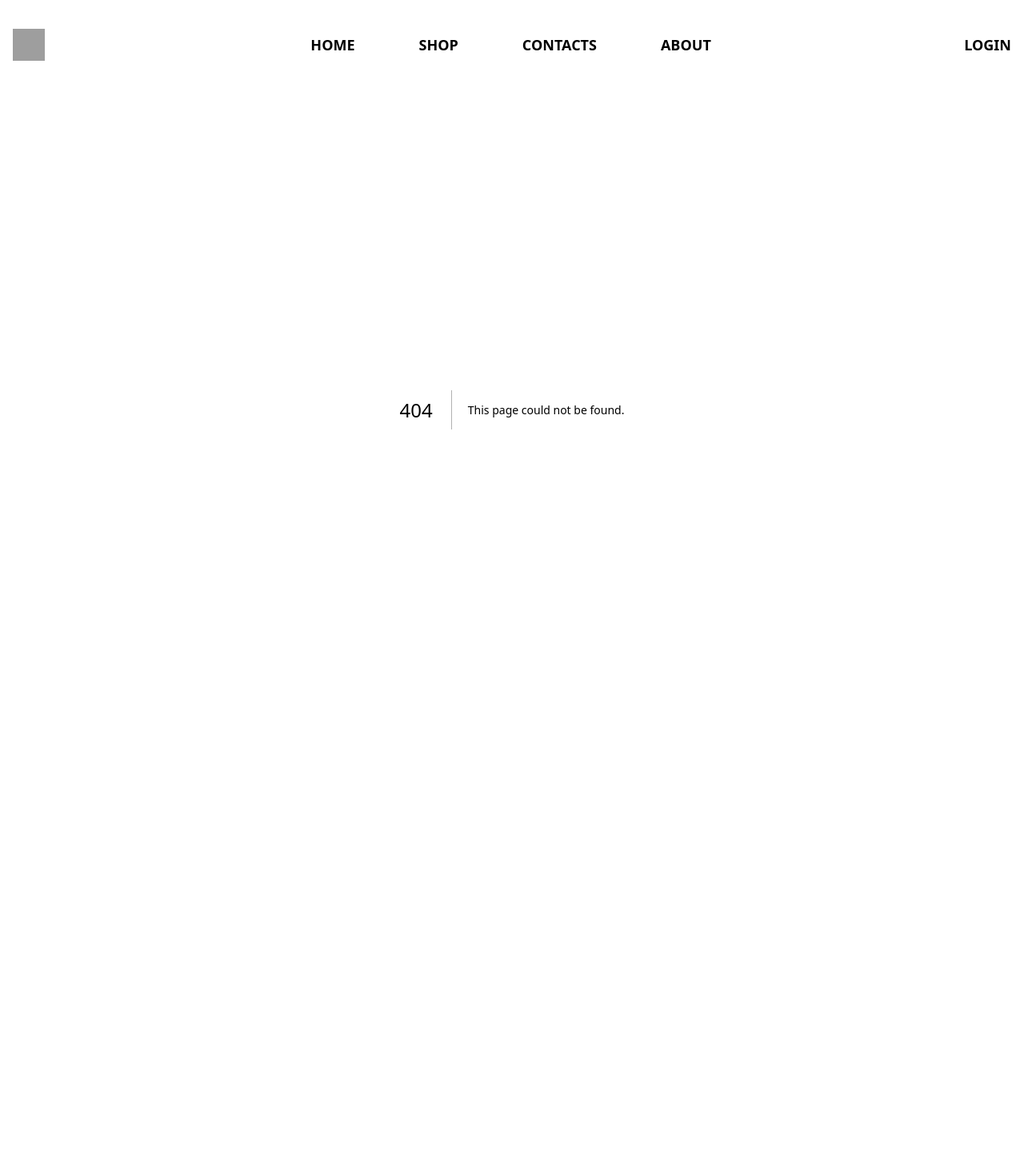
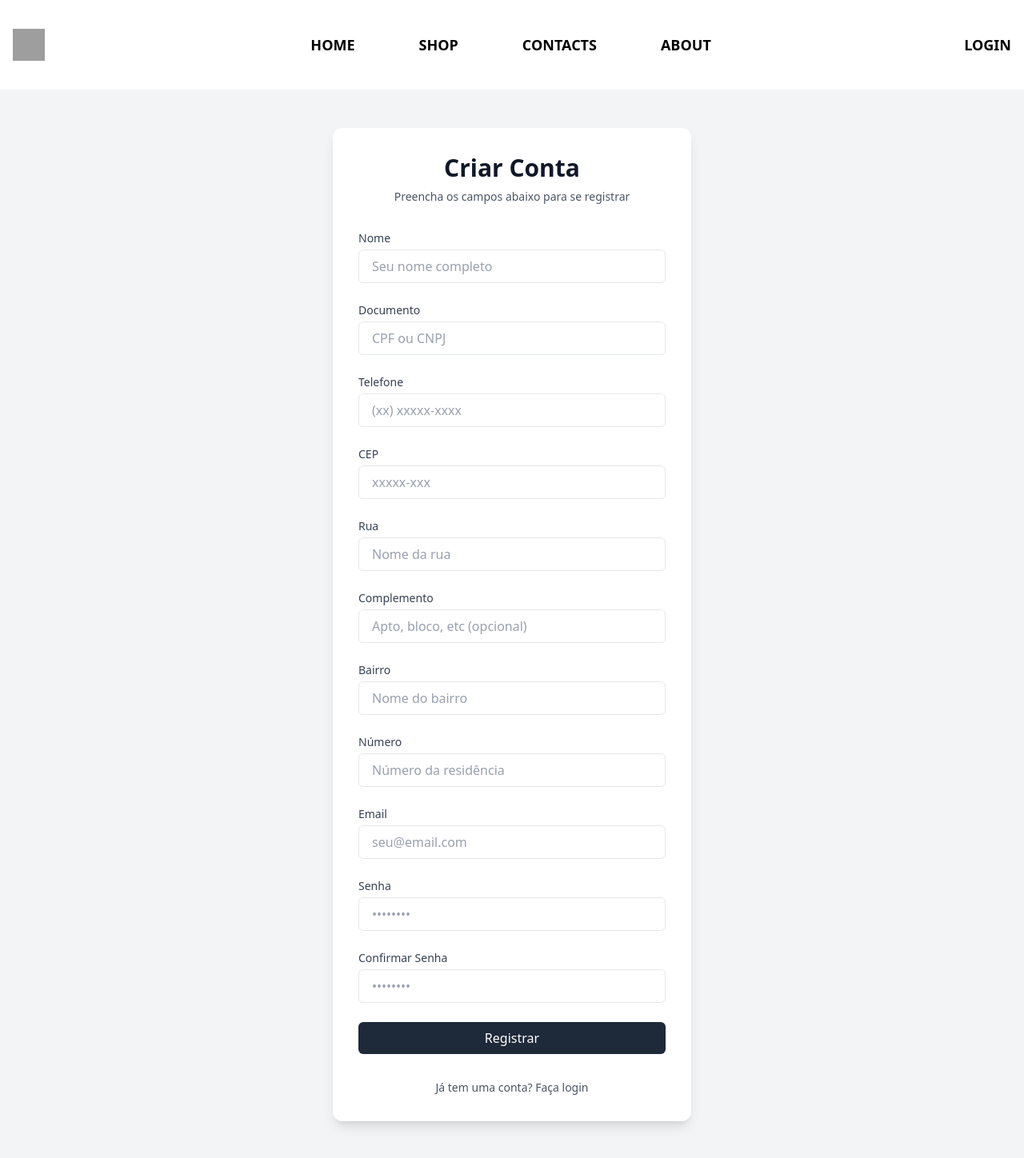
Before and after one commit to joaovitorfdev/genericStore, a Next.js app: page /register in a window 1280 px wide. Before the commit this address had no page. Shown: the whole page at 80% size. Before the commit the page ends 912 px from the top, so only its background shows below. Built offline with nearby package versions, Linux system fonts and the light colour scheme; grey boxes are pictures that could not be loaded.

Commit message:
register page

```diff
--- a/src/app/(public)/login/page.tsx
+++ b/src/app/(public)/login/page.tsx
@@ -1,6 +1,8 @@
 "use client";
 
 import { signIn } from "next-auth/react";
+import Link from 'next/link';
+
 import { useState } from "react";
 
 const login = async (username: string, password: string) => {
@@ -69,13 +71,24 @@ export default function LoginPage() {
           />
         </form>
        {
-        loginfailed && (
+        loginfailed  ? (
 
                 <h1 className="text-red-700  justify-self-center">
                 Login failed: Invalid credentials
                 </h1>
             )
+            :(
+              <div className="text-center text-sm">
+              <p className="text-gray-600">
+                Não tem uma conta?{" "}
+                <Link href="/register" className="font-medium  hover:text-gray-300 cursor-pointer transition-colors duration-200">
+                  Registre-se
+                </Link>
+              </p>
+            </div>
+            )
        }
+
       </section>
     </div>
   );
--- /dev/null
+++ b/src/app/(public)/register/page.tsx
@@ -0,0 +1,229 @@
+"use client";
+
+import { useState } from "react";
+import Link from 'next/link';
+
+export default function RegisterPage() {
+  const [formData, setFormData] = useState({
+    name: "",
+    document: "",
+    phone: "",
+    zip_code: "",
+    street: "",
+    complement: "",
+    neighborhood: "",
+    number: "",
+    email: "",
+    password: "",
+    confirmPassword: ""
+  });
+  const [error, setError] = useState("");
+
+  const handleSubmit = async (e: React.FormEvent<HTMLFormElement>) => {
+    e.preventDefault();
+
+    // Validação básica
+    if (formData.password !== formData.confirmPassword) {
+      setError("As senhas não coincidem");
+      return;
+    }
+
+    try {
+      // Aqui você pode adicionar sua lógica de submit
+      console.log("Dados do formulário:", formData);
+      setError("");
+      // Adicione sua chamada de API aqui
+    } catch (err) {
+      setError("Erro ao registrar. Tente novamente.");
+    }
+  };
+
+  const handleChange = (e: React.ChangeEvent<HTMLInputElement>) => {
+    setFormData({
+      ...formData,
+      [e.target.name]: e.target.value
+    });
+  };
+
+  return (
+    <div className="min-h-screen flex items-center justify-center bg-gray-100 py-12 px-4 sm:px-6 lg:px-8">
+      <div className="max-w-md w-full space-y-8 bg-white p-8 rounded-xl shadow-lg">
+        <div>
+          <h2 className="text-center text-3xl font-bold text-gray-900">
+            Criar Conta
+          </h2>
+          <p className="mt-2 text-center text-sm text-gray-600">
+            Preencha os campos abaixo para se registrar
+          </p>
+        </div>
+
+        <form className="mt-8 space-y-6" onSubmit={handleSubmit}>
+          <div className="grid grid-cols-1 gap-6">
+            <div>
+              <label className="block text-sm font-medium text-gray-700">Nome</label>
+              <input
+                type="text"
+                name="name"
+                value={formData.name}
+                onChange={handleChange}
+                required
+                className="mt-1 w-full px-4 py-2 border border-gray-200 rounded-md focus:outline-none focus:border-black  focus:ring-1 focus:ring-black transition-colors duration-200 placeholder-gray-400"
+                placeholder="Seu nome completo"
+              />
+            </div>
+
+            <div>
+              <label className="block text-sm font-medium text-gray-700">Documento</label>
+              <input
+                type="text"
+                name="document"
+                value={formData.document}
+                onChange={handleChange}
+                required
+                className="mt-1 w-full px-4 py-2 border  border-gray-200 rounded-md focus:outline-none focus:border-black  focus:ring-1 focus:ring-black transition-colors duration-200 placeholder-gray-400"
+                placeholder="CPF ou CNPJ"
+              />
+            </div>
+
+            <div>
+              <label className="block text-sm font-medium text-gray-700">Telefone</label>
+              <input
+                type="tel"
+                name="phone"
+                value={formData.phone}
+                onChange={handleChange}
+                required
+                className="mt-1 w-full px-4 py-2 border  border-gray-200 rounded-md focus:outline-none focus:border-black  focus:ring-1 focus:ring-black transition-colors duration-200 placeholder-gray-400"
+                placeholder="(xx) xxxxx-xxxx"
+              />
+            </div>
+
+            <div>
+              <label className="block text-sm font-medium text-gray-700">CEP</label>
+              <input
+                type="text"
+                name="zip_code"
+                value={formData.zip_code}
+                onChange={handleChange}
+                required
+                className="mt-1 w-full px-4 py-2 border  border-gray-200 rounded-md focus:outline-none focus:border-black  focus:ring-1 focus:ring-black transition-colors duration-200 placeholder-gray-400"
+                placeholder="xxxxx-xxx"
+              />
+            </div>
+
+            <div>
+              <label className="block text-sm font-medium text-gray-700">Rua</label>
+              <input
+                type="text"
+                name="street"
+                value={formData.street}
+                onChange={handleChange}
+                required
+                className="mt-1 w-full px-4 py-2 border  border-gray-200 rounded-md focus:outline-none focus:border-black  focus:ring-1 focus:ring-black transition-colors duration-200 placeholder-gray-400"
+                placeholder="Nome da rua"
+              />
+            </div>
+
+            <div>
+              <label className="block text-sm font-medium text-gray-700">Complemento</label>
+              <input
+                type="text"
+                name="complement"
+                value={formData.complement}
+                onChange={handleChange}
+                className="mt-1 w-full px-4 py-2 border  border-gray-200 rounded-md focus:outline-none focus:border-black  focus:ring-1 focus:ring-black transition-colors duration-200 placeholder-gray-400"
+                placeholder="Apto, bloco, etc (opcional)"
+              />
+            </div>
+
+            <div>
+              <label className="block text-sm font-medium text-gray-700">Bairro</label>
+              <input
+                type="text"
+                name="neighborhood"
+                value={formData.neighborhood}
+                onChange={handleChange}
+                required
+                className="mt-1 w-full px-4 py-2 border  border-gray-200 rounded-md focus:outline-none focus:border-black  focus:ring-1 focus:ring-black transition-colors duration-200 placeholder-gray-400"
+                placeholder="Nome do bairro"
+              />
+            </div>
+
+            <div>
+              <label className="block text-sm font-medium text-gray-700">Número</label>
+              <input
+                type="text"
+                name="number"
+                value={formData.number}
+                onChange={handleChange}
+                required
+                className="mt-1 w-full px-4 py-2 border  border-gray-200 rounded-md focus:outline-none focus:border-black  focus:ring-1 focus:ring-black transition-colors duration-200 placeholder-gray-400"
+                placeholder="Número da residência"
+              />
+            </div>
+
+            {/* Campos de email e senha no final */}
+            <div>
+              <label className="block text-sm font-medium text-gray-700">Email</label>
+              <input
+                type="email"
+                name="email"
+                value={formData.email}
+                onChange={handleChange}
+                required
+                className="mt-1 w-full px-4 py-2 border border-gray-200 rounded-md focus:outline-none focus:border-black  focus:ring-1 focus:ring-black transition-colors duration-200 placeholder-gray-400"
+                placeholder="seu@email.com"
+              />
+            </div>
+
+            <div>
+              <label className="block text-sm font-medium text-gray-700">Senha</label>
+              <input
+                type="password"
+                name="password"
+                value={formData.password}
+                onChange={handleChange}
+                required
+                className="mt-1 w-full px-4 py-2 border  border-gray-200 rounded-md focus:outline-none focus:border-black  focus:ring-1 focus:ring-black transition-colors duration-200 placeholder-gray-400"
+                placeholder="••••••••"
+              />
+            </div>
+
+            <div>
+              <label className="block text-sm font-medium text-gray-700">Confirmar Senha</label>
+              <input
+                type="password"
+                name="confirmPassword"
+                value={formData.confirmPassword}
+                onChange={handleChange}
+                required
+                className="mt-1 w-full px-4 py-2 border  border-gray-200 rounded-md focus:outline-none focus:border-black  focus:ring-1 focus:ring-black transition-colors duration-200 placeholder-gray-400"
+                placeholder="••••••••"
+              />
+            </div>
+          </div>
+
+          {error && (
+            <div className="text-red-600 text-sm text-center">{error}</div>
+          )}
+
+          <button
+            type="submit"
+            className="w-full flex justify-center py-2 px-4  bg-gray-800 text-white rounded-md hover:bg-gray-900 cursor-pointer transition-colors duration-200"
+          >
+            Registrar
+          </button>
+        </form>
+
+        <div className="text-center text-sm">
+          <p className="text-gray-600">
+            Já tem uma conta?{" "}
+            <Link href="/login" className="font-medium  hover:text-gray-300 cursor-pointer transition-colors duration-200">
+              Faça login
+            </Link>
+          </p>
+        </div>
+      </div>
+    </div>
+  );
+}
```
